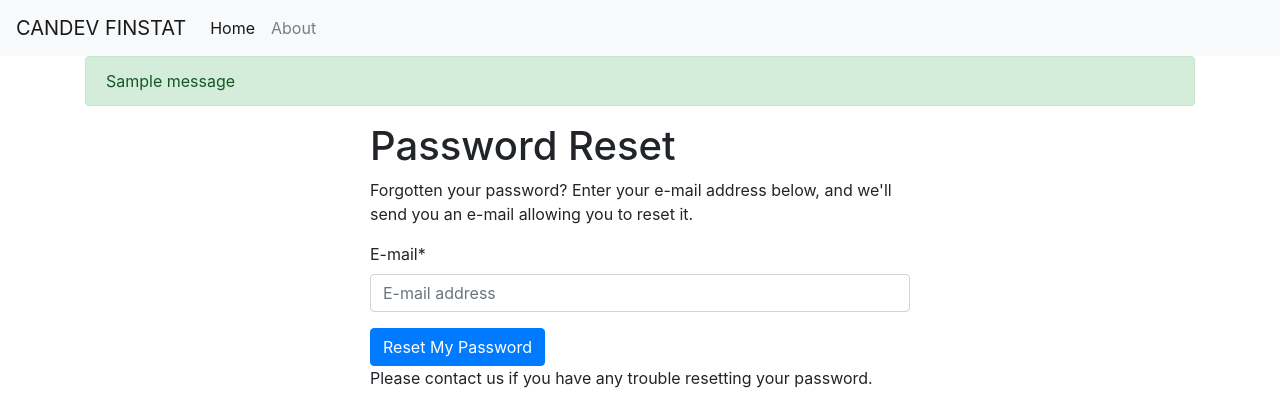
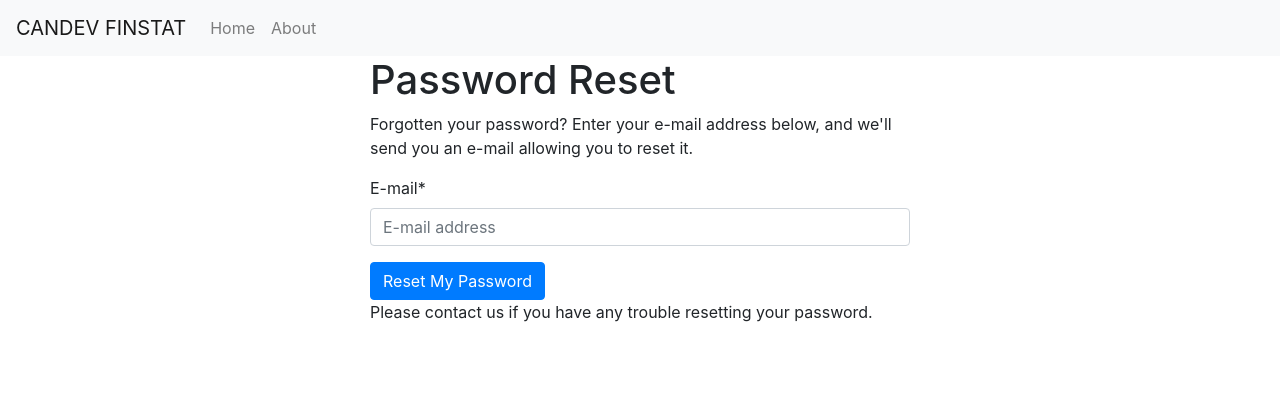
Before and after one commit to Hector-hedb12/candev_finstat, a Django app: page /accounts/password/reset/ in a window 1280 px wide. Shown: the top 420 px of the page. Run offline with Django 3.2, Linux system fonts and the light colour scheme; tables that the repository leaves empty hold one stand-in row (values such as "Sample post"); one stand-in notice (Sample message) is shown; parts of the project's set-up code (start-up, migrations or seed data) failed here and were passed over; some libraries are stand-ins or nearby versions.

Commit message:
minor changes to the base template

```diff
--- a/candev_finstat/templates/base.html
+++ b/candev_finstat/templates/base.html
@@ -16,22 +16,11 @@
     <link rel="icon" href="{% static 'images/favicons/favicon.ico' %}">
 
     {% block css %}
-
     <!-- Latest compiled and minified Bootstrap 4.1.1 CSS -->
     <link rel="stylesheet" href="https://stackpath.bootstrapcdn.com/bootstrap/4.1.1/css/bootstrap.min.css" integrity="sha384-WskhaSGFgHYWDcbwN70/dfYBj47jz9qbsMId/iRN3ewGhXQFZCSftd1LZCfmhktB" crossorigin="anonymous">
-
-
-    <!-- Your stuff: Third-party CSS libraries go here -->
-
-    <!-- This file stores project-specific CSS -->
-
     <link href="{% static 'css/project.css' %}" rel="stylesheet">
-
-
     {% endblock %}
-
   </head>
-
   <body>
 
     <div class="m-b-1">
@@ -43,7 +32,7 @@
 
         <div class="collapse navbar-collapse" id="navbarSupportedContent">
           <ul class="navbar-nav mr-auto">
-            <li class="nav-item active">
+            <li class="nav-item">
               <a class="nav-link" href="{% url 'home' %}">Home <span class="sr-only">(current)</span></a>
             </li>
             <li class="nav-item">
@@ -52,21 +41,12 @@
           </ul>
         </div>
       </nav>
-
     </div>
 
     <div class="container">
-
-      {% if messages %}
-          {% for message in messages %}
-              <div class="alert {% if message.tags %}alert-{{ message.tags }}{% endif %}">{{ message }}</div>
-          {% endfor %}
-      {% endif %}
-
       {% block content %}
         <p>Use this document as a way to quick start any new project.</p>
       {% endblock content %}
-
     </div> <!-- /container -->
 
     {% block modal %}{% endblock modal %}
@@ -75,20 +55,13 @@
     ================================================== -->
     <!-- Placed at the end of the document so the pages load faster -->
     {% block javascript %}
-
       <!-- Required by Bootstrap v4.1.1 -->
       <script src="https://code.jquery.com/jquery-3.3.1.slim.min.js" integrity="sha384-q8i/X+965DzO0rT7abK41JStQIAqVgRVzpbzo5smXKp4YfRvH+8abtTE1Pi6jizo" crossorigin="anonymous"></script>
       <script src="https://cdnjs.cloudflare.com/ajax/libs/popper.js/1.14.3/umd/popper.min.js" integrity="sha384-ZMP7rVo3mIykV+2+9J3UJ46jBk0WLaUAdn689aCwoqbBJiSnjAK/l8WvCWPIPm49" crossorigin="anonymous"></script>
       <script src="https://stackpath.bootstrapcdn.com/bootstrap/4.1.1/js/bootstrap.min.js" integrity="sha384-smHYKdLADwkXOn1EmN1qk/HfnUcbVRZyYmZ4qpPea6sjB/pTJ0euyQp0Mk8ck+5T" crossorigin="anonymous"></script>
 
-      <!-- Your stuff: Third-party javascript libraries go here -->
-
-
-      <!-- place project specific Javascript in this file -->
-
       <script src="{% static 'js/project.js' %}"></script>
-
-
+      <script type="text/javascript" src="https://www.gstatic.com/charts/loader.js"></script>
     {% endblock javascript %}
   </body>
 </html>
```
